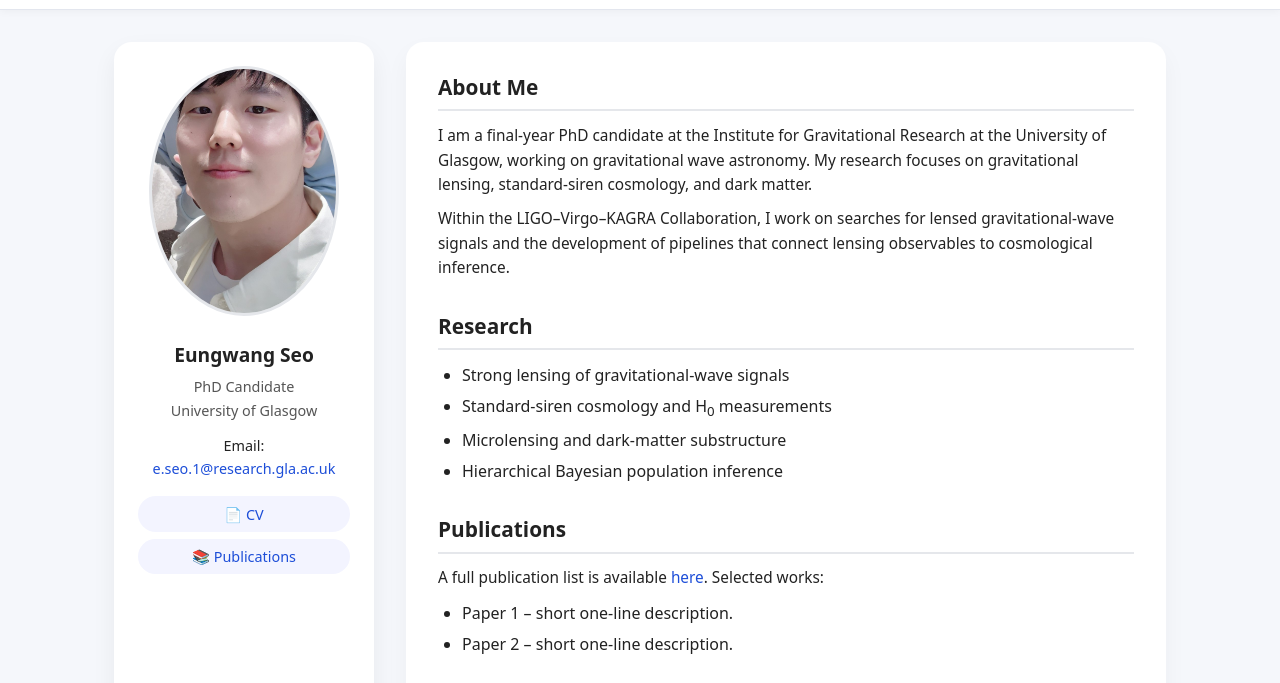
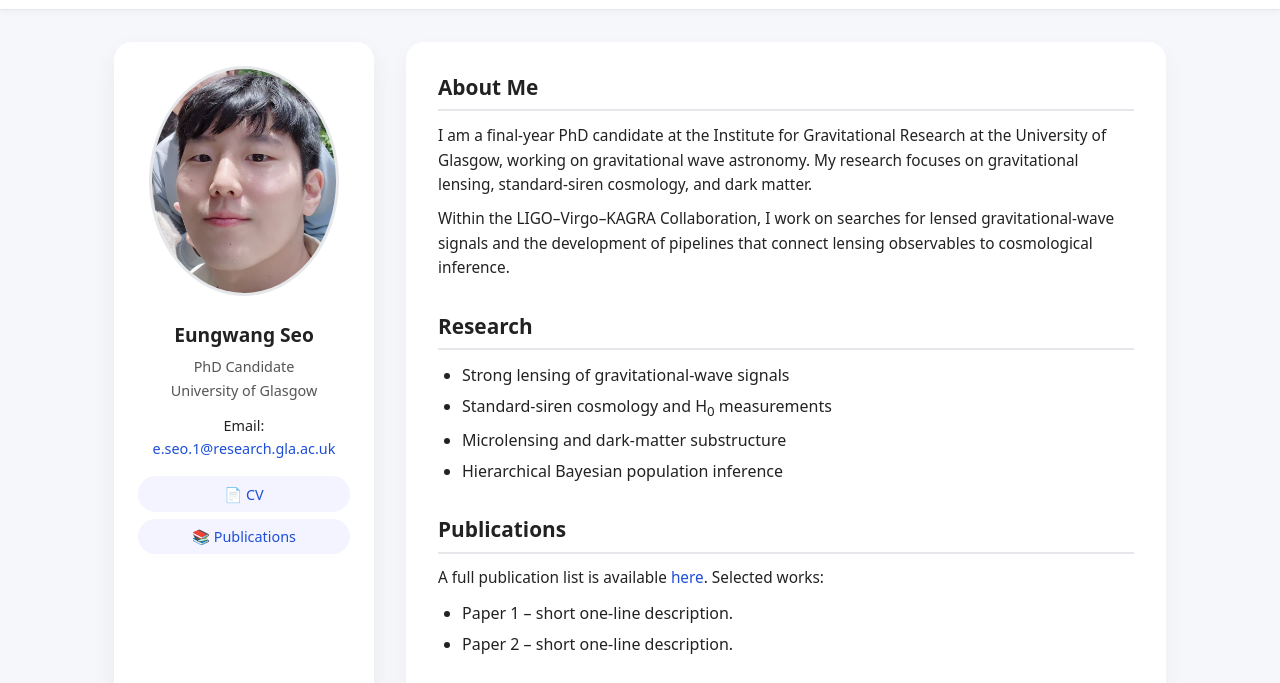
Before and after one commit to Eungwang-astro/seo.github.io, a plain HTML site: page docs/index.html in a window 1280 px wide. Shown: the part 70-753 px from the top of the page. Drawn offline with Linux system fonts and the light colour scheme.

Commit message:
Update style.css

```diff
--- a/docs/style.css
+++ b/docs/style.css
@@ -77,10 +77,11 @@ body {
 
 .profile-photo {
     width: 190px;
-    height: 250px;
+    height: 230px;
     border-radius: 100%;
     object-fit: cover;
     margin-bottom: 1rem;
+    object-position: top;
     border: 3px solid #e5e7eb;
 }
 
```
